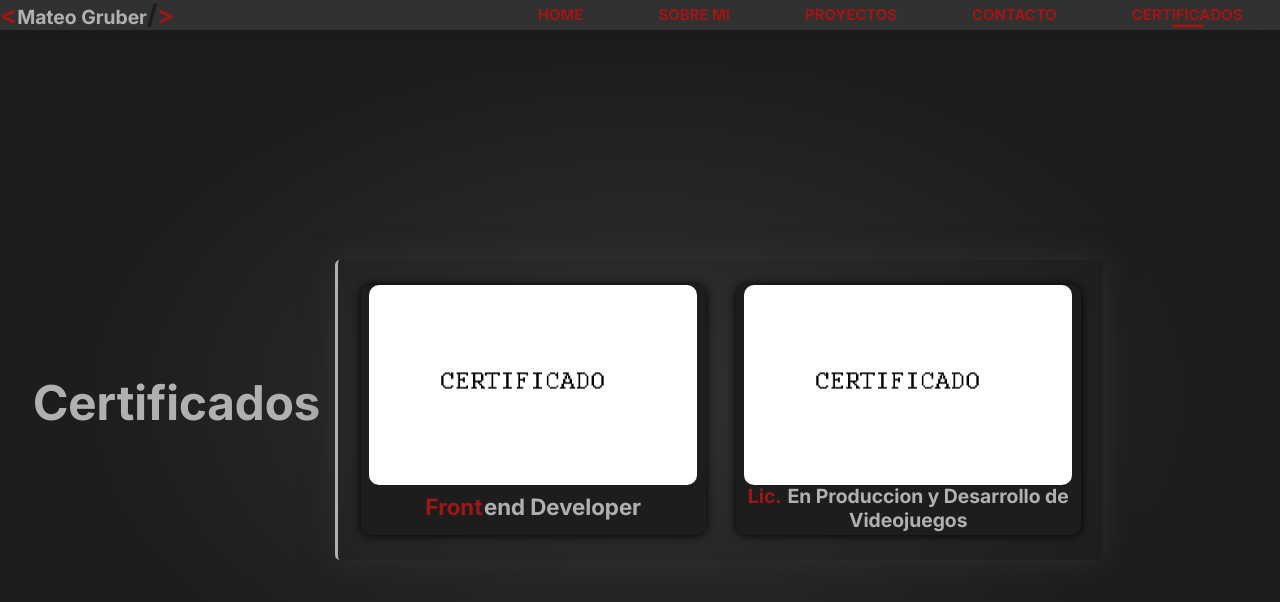
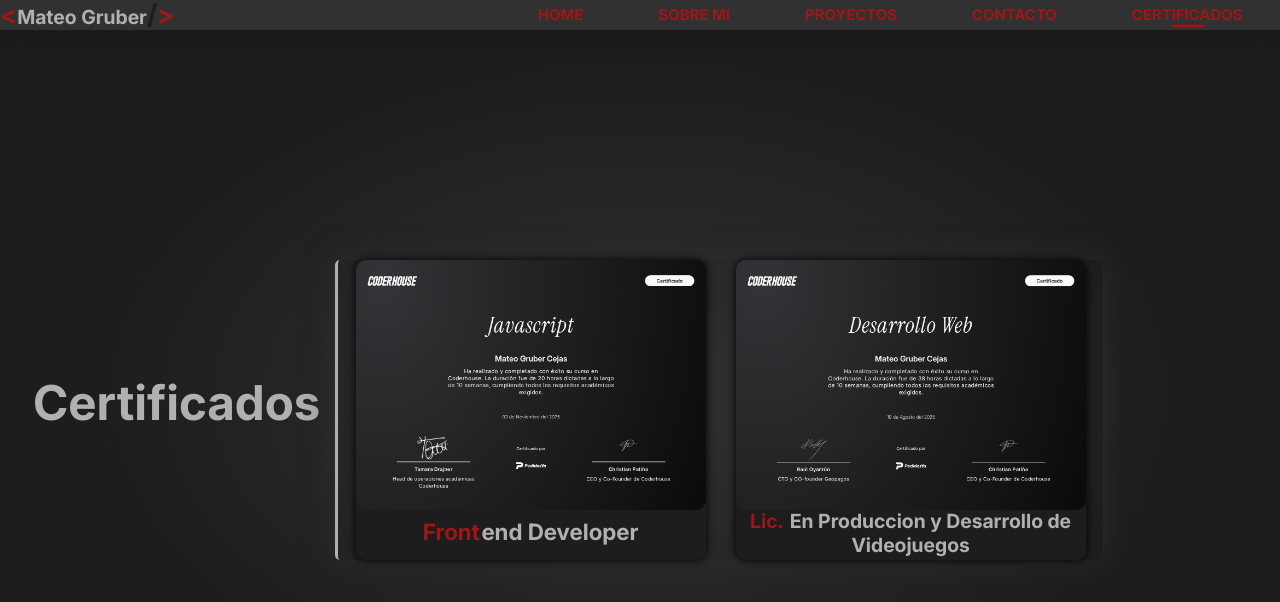
Before and after one commit to Mate0Grub3r/Portfolio, a plain HTML site: page pages/certificados/certificados.html in a window 1280 px wide. Drawn offline with nearby package versions, Linux system fonts and the light colour scheme; files whose address does not match are found by name.

Commit message:
Add certfs

```diff
--- a/pages/certificados/certificados.html
+++ b/pages/certificados/certificados.html
@@ -55,7 +55,7 @@
       <section class="box-certificados">
         <div class="box-img1">
           <img
-            src="../../assets/images/certificado.png"
+            src="../../assets/images/certfJs.png"
             alt="Certificado"
             class="img1"
           />
@@ -65,7 +65,7 @@
         </div>
         <div class="box-img2">
           <img
-            src="../../assets/images/certificado.png"
+            src="../../assets/images/certfDw.png"
             alt="Certificado"
             class="img2"
           />
--- a/pages/certificados/styles.css
+++ b/pages/certificados/styles.css
@@ -51,7 +51,7 @@ body {
   min-height: 95vh;
   min-width: 20vw;
   padding: 0;
-  margin-left: -10rem;
+  margin-left: -5rem;
   flex-direction: row-reverse;
 }
 
@@ -156,8 +156,8 @@ nav {
 }
 
 img {
-  max-width: 350px;
-  max-height: 200px;
+  max-width: 600px;
+  max-height: 250px;
   border-radius: 10px;
 }
 
@@ -166,8 +166,8 @@ img {
   margin: 1rem;
   box-shadow: 0 0 10px rgb(0, 0, 0);
   background-color: #1d1d1d;
-  width: 400px;
-  height: 250px;
+  width: 600px;
+  height: 300px;
   border-radius: 10px;
   text-align: center;
 }
```
Also changed, not shown: assets/images/certfDw.png (added), assets/images/certfJs.png (added).
